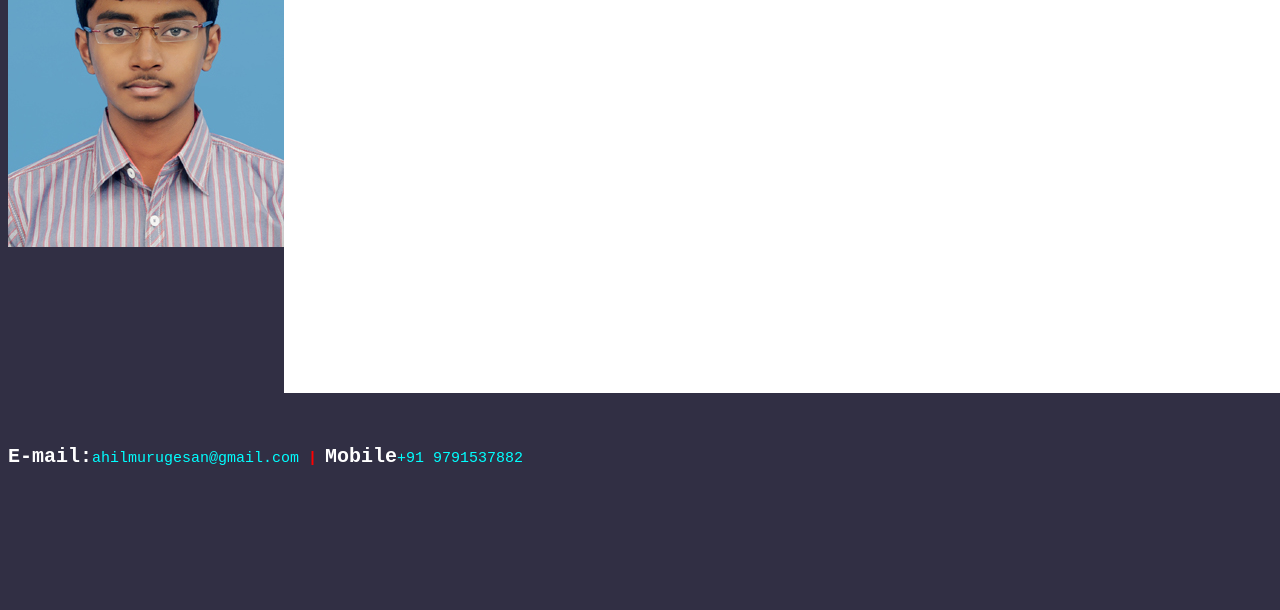
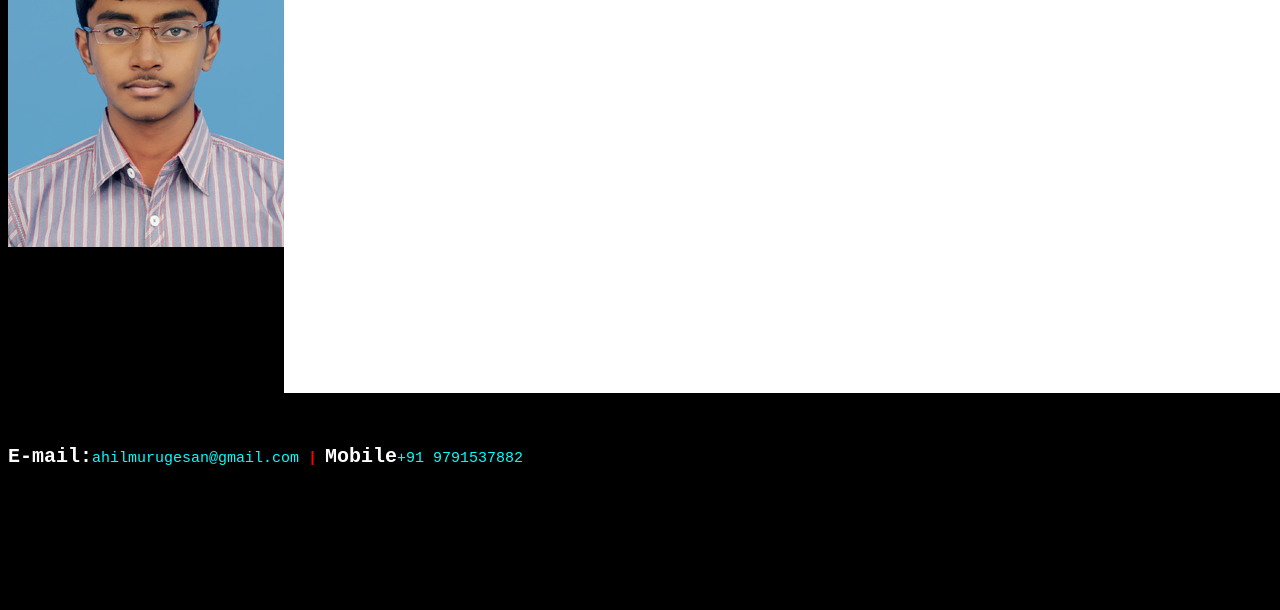
Before and after one commit to Ahilmurugesan/ahilmurugesan.github.io, a plain HTML site: page index.html in a window 1280 px wide. Shown: the part 190-800 px from the top of the page. Drawn offline with Linux system fonts and the light colour scheme.

Commit message:
Update style.css

```diff
--- a/stylesheet/style.css
+++ b/stylesheet/style.css
@@ -1,5 +1,5 @@
 body{
-    background-color:#312F44;
+    background-color:black;
     font-family: monospace;
 }
 .header{
```
